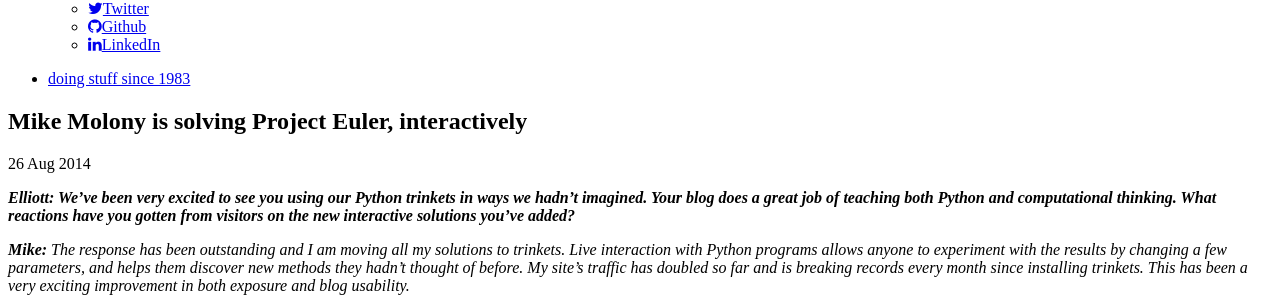
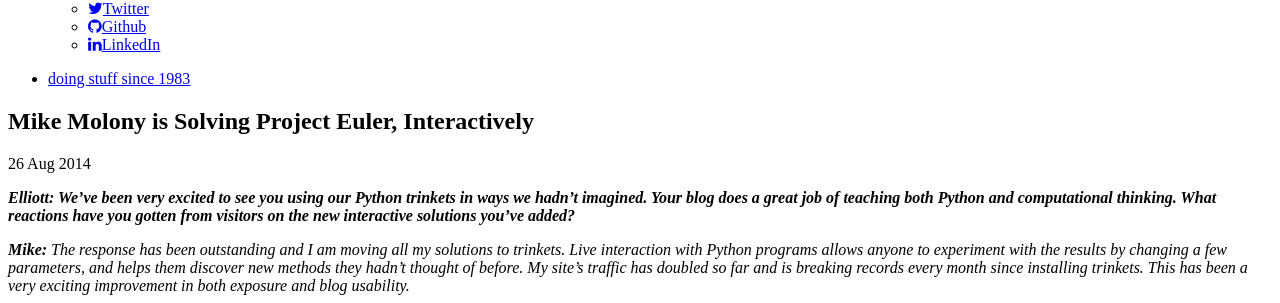
Before and after one commit to eah13/eah13.github.io, a Jekyll site: the page built from _posts/2014-08-26-euler.md, in a window 1280 px wide. Shown: the part 119-422 px from the top of the page. Built offline with Jekyll 4.4.1, drawn with Linux system fonts in a browser that asks for light colours; nearby versions of some CDN libraries.

```diff
--- a/_posts/2014-08-26-euler.md
+++ b/_posts/2014-08-26-euler.md
@@ -1,6 +1,6 @@
 ---
 layout: post
-title: "Mike Molony is solving Project Euler, interactively"
+title: "Mike Molony is Solving Project Euler, Interactively"
 link: http://blog.trinket.io/molony-project-euler/
 ---
 
```
